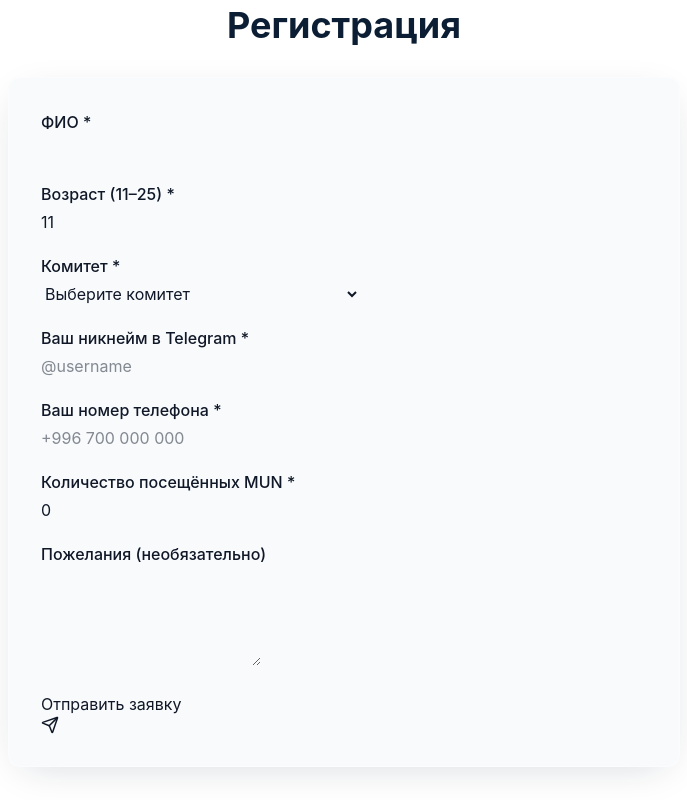
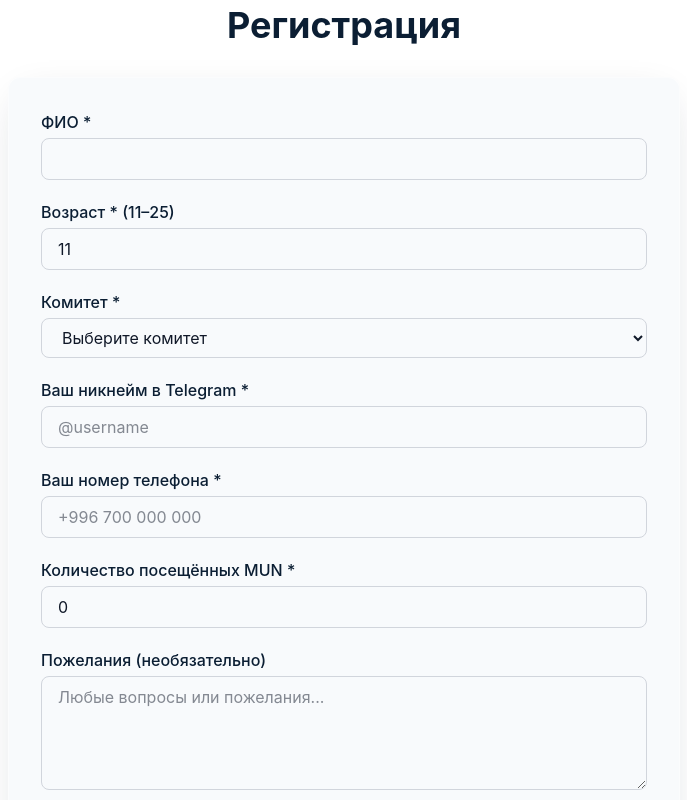
Before and after one commit to Username112233445566/ai_compass_mun, a Next.js app: page / in a window 1280 px wide. Shown: the part 2700-3500 px from the top of the page, without its empty margins (296-983 px from the left). Built offline with nearby package versions, Linux system fonts and the light colour scheme.

Commit message:
Fix: zod age validation type error

```diff
--- a/src/components/RegistrationForm.tsx
+++ b/src/components/RegistrationForm.tsx
@@ -17,9 +17,9 @@ type FormData = {
   fullName: string;
   age: number;
   committee: (typeof committees)[number];
-  experience: number;
   telegram: string;
   phone: string;
+  experience: number;
   wishes?: string;
 };
 
@@ -34,12 +34,6 @@ const formSchema = z.object({
 
   committee: z.enum(committees, { message: 'Выберите комитет' }),
 
-  experience: z.coerce
-    .number()
-    .refine((val) => !Number.isNaN(val), { message: 'Введите число' })
-    .refine((val) => val >= 0, { message: 'Не может быть отрицательным' })
-    .refine((val) => Number.isInteger(val), { message: 'Должно быть целым числом' }),
-
   telegram: z
     .string()
     .min(3, 'Введите никнейм')
@@ -50,11 +44,17 @@ const formSchema = z.object({
     .min(6, 'Введите номер телефона')
     .regex(/^[0-9+\-\s()]+$/, 'Некорректный номер телефона'),
 
+  experience: z.coerce
+    .number()
+    .refine((val) => !Number.isNaN(val), { message: 'Введите число' })
+    .refine((val) => val >= 0, { message: 'Не может быть отрицательным' })
+    .refine((val) => Number.isInteger(val), { message: 'Должно быть целым числом' }),
+
   wishes: z.string().optional(),
 });
 
-const resolver: Resolver<FormData> =
-  zodResolver(formSchema) as unknown as Resolver<FormData>;
+// фикс типов resolver под Vercel
+const resolver: Resolver<FormData> = zodResolver(formSchema) as unknown as Resolver<FormData>;
 
 export default function RegistrationForm() {
   const [status, setStatus] = useState<'idle' | 'loading' | 'success' | 'error'>('idle');
@@ -69,10 +69,11 @@ export default function RegistrationForm() {
     defaultValues: {
       fullName: '',
       age: 11,
+      // не ставим значение по умолчанию, чтобы человек точно выбрал
       committee: undefined as unknown as FormData['committee'],
-      experience: 0,
       telegram: '',
       phone: '',
+      experience: 0,
       wishes: '',
     },
   });
@@ -107,91 +108,113 @@ export default function RegistrationForm() {
           Регистрация
         </h2>
 
+        {status === 'success' && (
+          <div className="bg-green-100 border border-green-400 text-green-700 px-4 py-3 rounded mb-6 flex items-center gap-2">
+            <CheckCircle size={20} />
+            <span>Заявка успешно отправлена! Мы свяжемся с вами.</span>
+          </div>
+        )}
+
+        {status === 'error' && (
+          <div className="bg-red-100 border border-red-400 text-red-700 px-4 py-3 rounded mb-6 flex items-center gap-2">
+            <AlertCircle size={20} />
+            <span>Ошибка. Попробуйте позже или напишите @sucr4e.</span>
+          </div>
+        )}
+
         <form
           onSubmit={handleSubmit(onSubmit)}
           className="bg-[#F8FAFC] rounded-xl soft-shadow p-6 md:p-8 space-y-5 border border-white/50"
         >
           {/* ФИО */}
           <div>
-            <label className="block mb-1 font-medium">ФИО *</label>
-            <input {...register('fullName')} className="input" />
-            {errors.fullName && <p className="error">{errors.fullName.message}</p>}
+            <label className="block mb-1 font-medium text-[#0B1E33]">ФИО *</label>
+            <input
+              {...register('fullName')}
+              className="w-full border border-gray-300 rounded-lg px-4 py-2 focus:outline-none focus:ring-2 focus:ring-[#B8914A]"
+            />
+            {errors.fullName && <p className="text-red-600 text-sm mt-1">{errors.fullName.message}</p>}
           </div>
 
           {/* Возраст */}
           <div>
-            <label className="block mb-1 font-medium">Возраст (11–25) *</label>
-            <input type="number" {...register('age', { valueAsNumber: true })} className="input" />
-            {errors.age && <p className="error">{errors.age.message}</p>}
+            <label className="block mb-1 font-medium text-[#0B1E33]">Возраст * (11–25)</label>
+            <input
+              type="number"
+              {...register('age', { valueAsNumber: true })}
+              className="w-full border border-gray-300 rounded-lg px-4 py-2 focus:outline-none focus:ring-2 focus:ring-[#B8914A]"
+            />
+            {errors.age && <p className="text-red-600 text-sm mt-1">{errors.age.message}</p>}
           </div>
 
           {/* Комитет */}
           <div>
-            <label className="block mb-1 font-medium">Комитет *</label>
-            <select {...register('committee')} defaultValue="" className="input">
+            <label className="block mb-1 font-medium text-[#0B1E33]">Комитет *</label>
+            <select
+              {...register('committee')}
+              defaultValue=""
+              className="w-full border border-gray-300 rounded-lg px-4 py-2 focus:outline-none focus:ring-2 focus:ring-[#B8914A]"
+            >
               <option value="" disabled>
                 Выберите комитет
               </option>
               <option value="ЭКОСОК (кырг)">ЭКОСОК (кырг)</option>
-              <option value="Генеральная Ассамблея (английский)">
-                Генеральная Ассамблея (английский)
-              </option>
-              <option value="Международный Суд (русский)">
-                Международный Суд (русский)
-              </option>
+              <option value="Генеральная Ассамблея (английский)">Генеральная Ассамблея (английский)</option>
+              <option value="Международный Суд (русский)">Международный Суд (русский)</option>
               <option value="ФАО (русский)">ФАО (русский)</option>
             </select>
-            {errors.committee && <p className="error">{errors.committee.message}</p>}
+            {errors.committee && <p className="text-red-600 text-sm mt-1">{errors.committee.message}</p>}
           </div>
 
           {/* Telegram */}
           <div>
-            <label className="block mb-1 font-medium">
-              Ваш никнейм в Telegram *
-            </label>
+            <label className="block mb-1 font-medium text-[#0B1E33]">Ваш никнейм в Telegram *</label>
             <input
+              {...register('telegram')}
               placeholder="@username"
-              {...register('telegram')}
-              className="input"
+              className="w-full border border-gray-300 rounded-lg px-4 py-2 focus:outline-none focus:ring-2 focus:ring-[#B8914A]"
             />
-            {errors.telegram && <p className="error">{errors.telegram.message}</p>}
+            {errors.telegram && <p className="text-red-600 text-sm mt-1">{errors.telegram.message}</p>}
           </div>
 
           {/* Телефон */}
           <div>
-            <label className="block mb-1 font-medium">
-              Ваш номер телефона *
-            </label>
+            <label className="block mb-1 font-medium text-[#0B1E33]">Ваш номер телефона *</label>
             <input
+              {...register('phone')}
               placeholder="+996 700 000 000"
-              {...register('phone')}
-              className="input"
+              className="w-full border border-gray-300 rounded-lg px-4 py-2 focus:outline-none focus:ring-2 focus:ring-[#B8914A]"
             />
-            {errors.phone && <p className="error">{errors.phone.message}</p>}
+            {errors.phone && <p className="text-red-600 text-sm mt-1">{errors.phone.message}</p>}
           </div>
 
           {/* Опыт */}
           <div>
-            <label className="block mb-1 font-medium">
-              Количество посещённых MUN *
-            </label>
+            <label className="block mb-1 font-medium text-[#0B1E33]">Количество посещённых MUN *</label>
             <input
               type="number"
               {...register('experience', { valueAsNumber: true })}
-              className="input"
+              className="w-full border border-gray-300 rounded-lg px-4 py-2 focus:outline-none focus:ring-2 focus:ring-[#B8914A]"
             />
-            {errors.experience && <p className="error">{errors.experience.message}</p>}
+            {errors.experience && <p className="text-red-600 text-sm mt-1">{errors.experience.message}</p>}
           </div>
 
           {/* Пожелания */}
           <div>
-            <label className="block mb-1 font-medium">
-              Пожелания (необязательно)
-            </label>
-            <textarea {...register('wishes')} rows={4} className="input" />
+            <label className="block mb-1 font-medium text-[#0B1E33]">Пожелания (необязательно)</label>
+            <textarea
+              {...register('wishes')}
+              rows={4}
+              className="w-full border border-gray-300 rounded-lg px-4 py-2 focus:outline-none focus:ring-2 focus:ring-[#B8914A]"
+              placeholder="Любые вопросы или пожелания..."
+            />
           </div>
 
-          <button type="submit" className="submit-btn">
+          <button
+            type="submit"
+            disabled={status === 'loading'}
+            className="w-full gold-gradient text-white font-bold py-3 px-4 rounded-lg transition flex items-center justify-center gap-2 disabled:opacity-50 disabled:cursor-not-allowed shadow-md hover:shadow-lg"
+          >
             {status === 'loading' ? 'Отправка...' : 'Отправить заявку'}
             <Send size={18} />
           </button>
```
